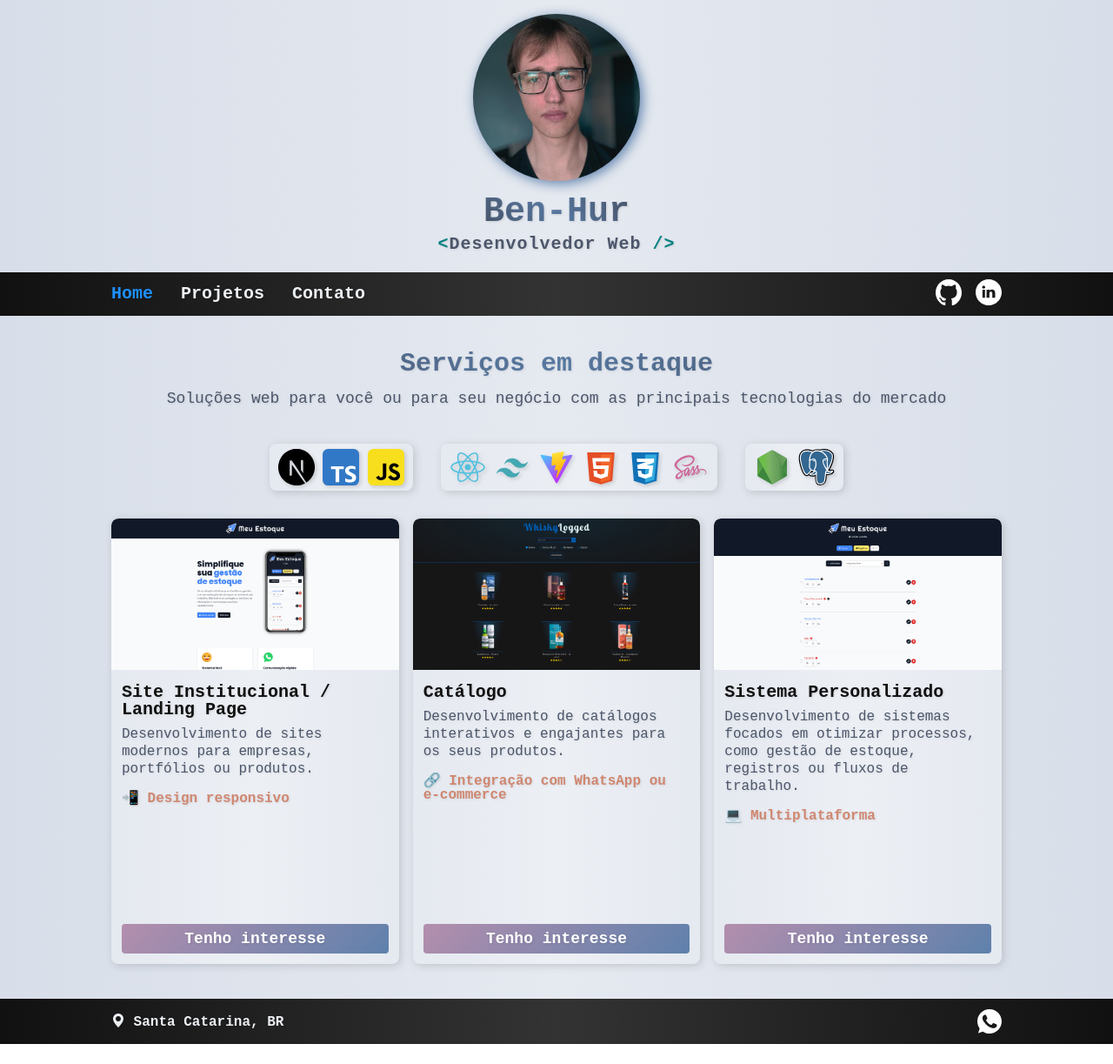
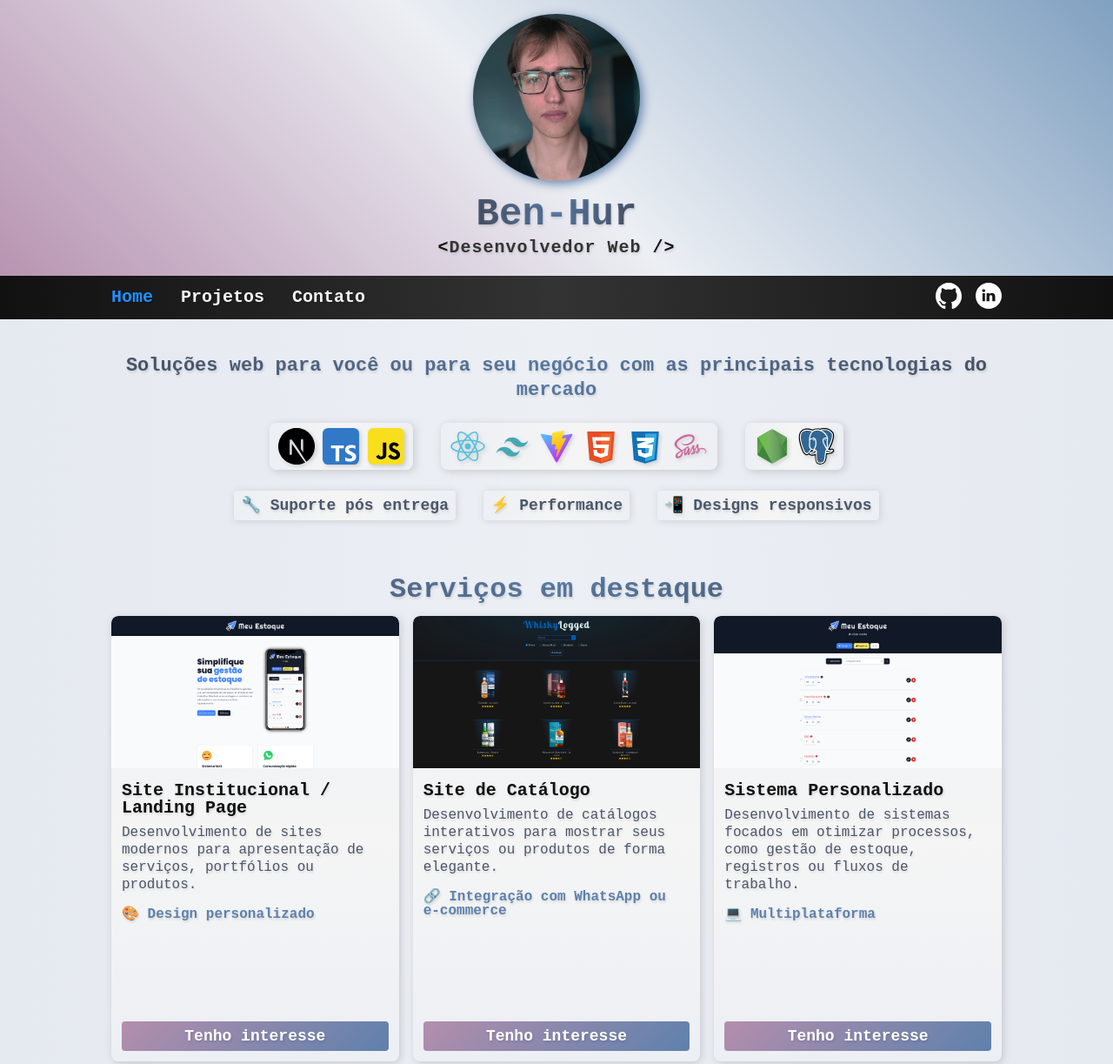
Before and after one commit to benhurk/benhur-dev, a website built with Vite: page client/index.html in a window 1280 px wide. Shown: the top 1223 px of the page at 87% size. Before the commit the page ends 1200 px from the top, so only its background shows below. Built offline with nearby package versions, Linux system fonts and the light colour scheme; a web font is replaced by a local one.

Commit message:
Content and CSS tweaks, added motion animations

```diff
--- a/client/index.html
+++ b/client/index.html
@@ -23,7 +23,7 @@
                 <img id="pic" src="./images/pfp.jpeg" alt="Picture" />
                 <h1>Ben-Hur</h1>
             </div>
-            <p id="description">
+            <p id="header-description">
                 <span>&lt;</span>Desenvolvedor Web <span>/&gt;</span>
             </p>
             <nav>
@@ -55,24 +55,32 @@
         </header>
         <main>
             <section id="home" class="container">
-                <h2 class="section-title">Serviços em destaque</h2>
-                <p class="section-description">
-                    Soluções web para você ou para seu negócio com as principais
-                    tecnologias do mercado
+                <div class="section-header">
+                    <p class="page-description">
+                        Soluções web para você ou para seu negócio com as
+                        principais tecnologias do mercado
                     </p>
                     <div id="stack"></div>
+                    <div id="highlights">
+                        <div class="hover-card">🔧 Suporte pós entrega</div>
+                        <div class="hover-card">⚡️ Performance</div>
+                        <div class="hover-card">📲 Designs responsivos</div>
+                    </div>
+                </div>
+                <h2 class="section-title">Serviços em destaque</h2>
                 <ul id="services-list"></ul>
             </section>
             <section id="projects" class="container">
+                <div class="section-header">
                     <h2 class="section-title">Projetos em destaque</h2>
                     <p class="section-description">
                         Alguns projetos de minha autoria pra você testar
                     </p>
+                </div>
                 <ul id="projects-list"></ul>
             </section>
             <section id="contact" class="container">
                 <h2 class="section-title">Contato</h2>
-                <div id="contact-platforms">
                 <div id="platforms-radios">
                     <label
                         ><span>
@@ -85,15 +93,9 @@
                             checked
                     /></label>
                     <label
-                            ><span
-                                ><i class="bi bi-whatsapp"></i> WhatsApp</span
-                            >
-                            <input
-                                type="radio"
-                                name="platform"
-                                value="whatsapp"
+                        ><span><i class="bi bi-whatsapp"></i> WhatsApp</span>
+                        <input type="radio" name="platform" value="whatsapp"
                     /></label>
-                    </div>
                 </div>
                 <div id="contact-wraper"></div>
             </section>
@@ -105,8 +107,9 @@
                 >
                 <div id="contact-links">
                     <a
-                        href="mailto:benhurk2801@proton.me"
+                        href=""
                         class="contact-link"
+                        id="wpp-link"
                         target="_blank"
                         ><img
                             src="./icons/whatsapp.svg"
--- a/client/package.json
+++ b/client/package.json
@@ -13,5 +13,8 @@
         "eslint": "^9.28.0",
         "prettier": "^3.5.3",
         "vite": "^6.3.5"
+    },
+    "dependencies": {
+        "motion": "^12.18.1"
     }
 }
--- a/client/src/components/ContactForm/renderForm.js
+++ b/client/src/components/ContactForm/renderForm.js
@@ -24,9 +24,9 @@ const WPP_FORM = `
     <form id="contact-form">
         <label id="message-field">
             Mensagem:
-            <textarea name="message" placeholder="Sua mensagem..."></textarea>
+            <textarea name="message" placeholder="Sua mensagem... (Opcional)"></textarea>
         </label>
-        <button id="contact-submit" type="submit">Ir ao WhatsApp</button>
+        <button id="contact-submit" type="submit">Abrir WhatsApp</button>
     </form>
 `;
 
--- a/client/src/components/ServicesCards/ServicesCards.css
+++ b/client/src/components/ServicesCards/ServicesCards.css
@@ -4,7 +4,6 @@
     justify-content: space-between;
     min-height: 32rem;
     background: linear-gradient(
-        90deg,
         var(--color-light2) 0%,
         var(--color-light3) 50%,
         var(--color-light2) 100%
@@ -29,7 +28,7 @@
     }
 
     .service-highlight {
-        color: var(--color-orange);
+        color: var(--color-blue2);
         font-weight: 700;
     }
 
--- a/client/src/components/ServicesCards/index.js
+++ b/client/src/components/ServicesCards/index.js
@@ -1,9 +1,12 @@
+import { animate, inView } from 'motion';
+
 import './ServicesCards.css';
 import services from '../../consts/services';
 
 export default function ServicesCards() {
-    services.forEach((service) => {
-        document.getElementById('services-list').innerHTML += `
+    const html = services
+        .map(
+            (service) => `
               <li class="service-item hover-card">
                   <div>
                       <a class="service-example" href="${service.exampleLink}" target="_blank">
@@ -23,8 +26,11 @@ export default function ServicesCards() {
                       <button class="service-button" data-service="${service.title}">Tenho interesse</button>
                   </div>
               </li>
-            `;
-    });
+            `
+        )
+        .join('');
+
+    document.getElementById('services-list').innerHTML = html;
 
     document.querySelectorAll('.service-button').forEach((btn) => {
         btn.addEventListener('click', (e) => {
@@ -40,4 +46,17 @@ export default function ServicesCards() {
                 `Olá, tenho interesse em um ${service.title} ...`;
         });
     });
+
+    inView('.service-item', (element) => {
+        animate(
+            element,
+            { opacity: 1, y: [10, 0] },
+            {
+                duration: 0.3,
+                easing: [0.17, 0.55, 0.55, 1],
+            }
+        );
+
+        return () => animate(element, { opacity: 0, y: 10 });
+    });
 }
--- a/client/src/components/TechStackList/TechStackList.css
+++ b/client/src/components/TechStackList/TechStackList.css
@@ -36,7 +36,7 @@
         transform: translate(-50%, -100%);
         text-wrap: nowrap;
         pointer-events: none;
-        background-color: var(--color-dark4);
+        background-color: var(--color-dark3);
         color: #fff;
         font-weight: 700;
         padding-inline: 0.2rem;
--- /dev/null
+++ b/client/src/consts/CONSTS.js
@@ -0,0 +1 @@
+export const WPP_NUM = '5547996825217';
--- a/client/src/consts/projects.js
+++ b/client/src/consts/projects.js
@@ -2,7 +2,7 @@ const projects = [
     {
         name: 'Meu Estoque',
         description:
-            'Aplicação para controle de estoque com funcionalidades de exportação e compartilhamento. Projetada para facilitar a comunicação e organização de itens relacionados ao trabalho.',
+            'Sistema de controle de estoque com funcionalidades de comunicação projetado para facilitar a organização de itens relacionados ao trabalho.',
         tag: 'Sistema Personalizado',
         thumbnail: './images/meuestoque.png',
         link: 'https://meuestoque.app.br/',
@@ -11,7 +11,7 @@ const projects = [
     {
         name: 'WhiskyLogged',
         description:
-            'Site de catálogo e review de bebidas. Foco na apresentação dos produtos e experiência de usuário fluida e engajante.',
+            'Site de catálogo com foco na apresentação dos produtos e experiência de usuário fluida e interativa.',
         tag: 'Catálogo',
         thumbnail: './images/whiskylogged.png',
         link: 'https://whiskylogged.vercel.app/',
@@ -20,7 +20,7 @@ const projects = [
     {
         name: 'Steam Pick',
         description:
-            'Uma ferramenta de automação para análise e geração personalizada de recomendações de jogos para usuários do Steam.',
+            'Uma ferramenta de automação para análise de perfil e geração personalizada de recomendações de jogos para usuários do Steam.',
         tag: 'Sistema Personalizado',
         thumbnail: './images/steampick.png',
         link: 'https://www.steampick.com/',
@@ -28,7 +28,8 @@ const projects = [
     },
     {
         name: 'Landing',
-        description: '',
+        description:
+            'Página de conversão responsiva e moderna projetada para capturar a atenção do público-alvo',
         tag: 'Landing Page',
         thumbnail: './images/landing.png',
         link: '',
--- a/client/src/consts/services.js
+++ b/client/src/consts/services.js
@@ -4,15 +4,15 @@ const services = [
         img: './images/landing.png',
         exampleLink: 'https://whiskylogged.vercel.app/',
         description:
-            'Desenvolvimento de sites modernos para empresas, portfólios ou produtos.',
-        highlight: '📲 Design responsivo',
+            'Desenvolvimento de sites modernos para apresentação de serviços, portfólios ou produtos.',
+        highlight: '🎨 Design personalizado',
     },
     {
-        title: 'Catálogo',
+        title: 'Site de Catálogo',
         img: './images/whiskylogged.png',
         exampleLink: 'https://whiskylogged.vercel.app/',
         description:
-            'Desenvolvimento de catálogos interativos e engajantes para os seus produtos.',
+            'Desenvolvimento de catálogos interativos para mostrar seus serviços ou produtos de forma elegante.',
         highlight: '🔗 Integração com WhatsApp ou e-commerce',
     },
     {
--- a/client/src/helpers/validateContactForm.js
+++ b/client/src/helpers/validateContactForm.js
@@ -1,4 +1,4 @@
-export default function validateContactForm(email, honey) {
+export default function validateContactForm(email, message, honey) {
     const emailRegex =
         /^(([^<>()\[\]\\.,;:\s@"]+(\.[^<>()\[\]\\.,;:\s@"]+)*)|(".+"))@((\[[0-9]{1,3}\.[0-9]{1,3}\.[0-9]{1,3}\.[0-9]{1,3}])|(([a-zA-Z\-0-9]+\.)+[a-zA-Z]{2,}))$/;
 
@@ -13,5 +13,9 @@ export default function validateContactForm(email, honey) {
     if (!emailRegex.test(email))
         return { success: false, message: 'Email inválido.' };
 
+    if (!message) {
+        return { success: false, message: 'Escreva uma mensagem.' };
+    }
+
     return { success: true };
 }
--- a/client/src/main.js
+++ b/client/src/main.js
@@ -1,3 +1,6 @@
+import { animate, inView } from 'motion';
+
+import { WPP_NUM } from './consts/CONSTS';
 import loadComponents from './loadComponents';
 import nav from './nav';
 
@@ -17,6 +20,23 @@ document.addEventListener('DOMContentLoaded', () => {
         document.querySelector('#nav-links a').classList.add('nav-current');
     }
 
-    nav(activeSection);
+    nav(activeSection || 'home');
     loadComponents(activeSection);
+
+    document
+        .getElementById('wpp-link')
+        .setAttribute('href', `https://wa.me/${WPP_NUM}`);
+
+    inView('section', (element) => {
+        animate(
+            element,
+            { opacity: [0.5, 1] },
+            {
+                duration: 0.5,
+                easing: [0.17, 0.55, 0.55, 1],
+            }
+        );
+
+        return () => animate(element, { opacity: 0.5 });
+    });
 });
--- a/client/style.css
+++ b/client/style.css
@@ -9,9 +9,9 @@
     --color-dark2: #222;
     --color-dark3: #333;
     --color-dark4: #4c566a;
-    --color-light1: #d8dee9;
-    --color-light2: #e5e9f0;
-    --color-light3: #eceff4;
+    --color-light1: #e5e9f0;
+    --color-light2: #eceff4;
+    --color-light3: whitesmoke;
     --color-blue: dodgerblue;
     --color-blue2: #5e81ac;
     --color-blue3: #81a1c1;
@@ -31,7 +31,7 @@
     text-decoration: none;
     line-height: 1;
     outline: none;
-    text-shadow: 1px 1px 3px rgba(0, 0, 0, 0.1);
+    text-shadow: 1px 2px 3px rgba(0, 0, 0, 0.12);
 }
 
 i {
@@ -85,15 +85,12 @@ textarea {
     border-radius: 6px;
     outline: none;
     filter: drop-shadow(1px 1px 2px rgba(0, 0, 0, 0.125));
-    transition:
-        border-color 0.2s ease-in-out,
-        background-color 0.2s ease-in-out;
+    transition: border-color 0.2s ease-in-out;
 }
 
 input:focus,
 textarea:focus {
     border-color: var(--color-blue);
-    background-color: #eee;
 }
 
 p {
@@ -114,11 +111,11 @@ p {
 }
 
 .hover-card {
-    transition: transform 0.2s ease-in-out;
+    transition: scale 0.2s ease-in-out;
 }
 
 .hover-card:hover {
-    transform: scale(103%);
+    scale: 102%;
 }
 
 .example-overlay {
@@ -155,7 +152,7 @@ p {
 }
 
 .section-title {
-    font-size: 1.875rem;
+    font-size: 2rem;
     margin-bottom: 0.875rem;
     text-align: center;
     color: transparent;
@@ -170,9 +167,9 @@ p {
 
 .section-description {
     text-align: center;
-    margin-bottom: 2.5rem;
-    font-size: 1.125rem;
+    font-size: 1.25rem;
     color: var(--color-dark4);
+    font-weight: 700;
 }
 
 header {
@@ -182,42 +179,12 @@ header {
     justify-content: center;
     align-items: center;
     padding-top: 1rem;
-}
-
-#hero-bg {
-    position: absolute;
-    top: 0;
-    left: 0;
-    width: 100%;
-    height: 100%;
-    z-index: -1;
-    overflow: hidden;
-
-    img {
-        position: relative;
-        transform: translateY(-25%);
-        width: 100%;
-        filter: blur(2px);
-        z-index: -3;
-    }
-}
-
-#hero-bg::before {
-    content: '';
-    position: absolute;
-    display: block;
-    top: 0;
-    left: 0;
-    width: 100%;
-    height: 100%;
     background: linear-gradient(
         45deg,
-        var(--color-dark1) 0%,
-        var(--color-dark3) 50%,
-        var(--color-dark1) 100%
+        var(--color-pink) 0%,
+        var(--color-light2) 50%,
+        var(--color-blue3) 100%
     );
-    opacity: 0.6;
-    z-index: -2;
 }
 
 #pic {
@@ -227,16 +194,16 @@ header {
     height: 12rem;
     margin-inline: auto;
     margin-bottom: 1rem;
-    filter: drop-shadow(3px 3px 7px var(--color-blue2));
+    filter: drop-shadow(3px 3px 6px var(--color-blue2));
 }
 
 h1 {
-    font-size: 2.5rem;
+    font-size: 2.75rem;
     margin-bottom: 0.25rem;
     text-align: center;
     color: transparent;
     background: linear-gradient(
-        45deg,
+        90deg,
         var(--color-dark4) 0%,
         var(--color-blue2) 50%,
         var(--color-dark4) 100%
@@ -244,16 +211,12 @@ h1 {
     background-clip: text;
 }
 
-#description {
+#header-description {
     margin-bottom: 1.25rem;
     font-size: 1.25rem;
     letter-spacing: 1px;
     font-weight: 700;
-    color: var(--color-dark4);
-
-    span {
-        color: var(--color-green);
-    }
+    color: var(--color-dark3);
 }
 
 #stack {
@@ -261,7 +224,7 @@ h1 {
     width: 100%;
     justify-content: center;
     gap: 2rem;
-    margin-bottom: 2rem;
+    margin-bottom: 1.5rem;
 }
 
 nav {
@@ -325,6 +288,47 @@ main {
     }
 }
 
+.section-header {
+    margin-bottom: 4rem;
+}
+
+.page-description {
+    font-size: 1.375rem;
+    text-align: center;
+    font-weight: 700;
+    margin-bottom: 1.5rem;
+    color: transparent;
+    background: linear-gradient(
+        90deg,
+        var(--color-dark4) 0%,
+        var(--color-blue2) 50%,
+        var(--color-dark4) 100%
+    );
+    background-clip: text;
+}
+
+#highlights {
+    display: flex;
+    gap: 2rem;
+    justify-content: center;
+    font-size: 1.125rem;
+    font-weight: 700;
+
+    div {
+        color: var(--color-dark4);
+        background: linear-gradient(
+            90deg,
+            var(--color-light2) 0%,
+            var(--color-light3) 50%,
+            var(--color-light2) 100%
+        );
+        filter: drop-shadow(1px 1px 4px rgba(0, 0, 0, 0.12));
+        padding: 0.5rem 0.5rem;
+        border-radius: 4px;
+        cursor: default;
+    }
+}
+
 #services-list {
     display: grid;
     grid-template-columns: 1fr 1fr 1fr;
@@ -332,14 +336,13 @@ main {
 }
 
 #contact {
-    #contact-platforms {
-        margin-bottom: 1.25rem;
-
     #platforms-radios {
         display: flex;
         justify-content: center;
         gap: 2rem;
-            font-size: 1.125rem;
+        font-size: 1.25rem;
+        margin-bottom: 1rem;
+        font-weight: 700;
 
         label {
             display: flex;
@@ -364,7 +367,6 @@ main {
         }
     }
 }
-}
 
 footer {
     background: linear-gradient(
@@ -385,7 +387,7 @@ footer {
         display: flex;
         justify-content: space-between;
         align-items: center;
-        padding-block: 0.75rem;
+        padding-block: 0.5rem;
     }
 
     #contact-links {
```
Also changed, not shown: client/src/components/ContactForm/index.js (+6 -3 lines), client/src/components/ProjectsList/ProjectsList.css (+24 -8 lines), client/src/components/ProjectsList/index.js (+17 -1 lines), 1 other file. Lines whose indentation alone changed are shown as unchanged.
